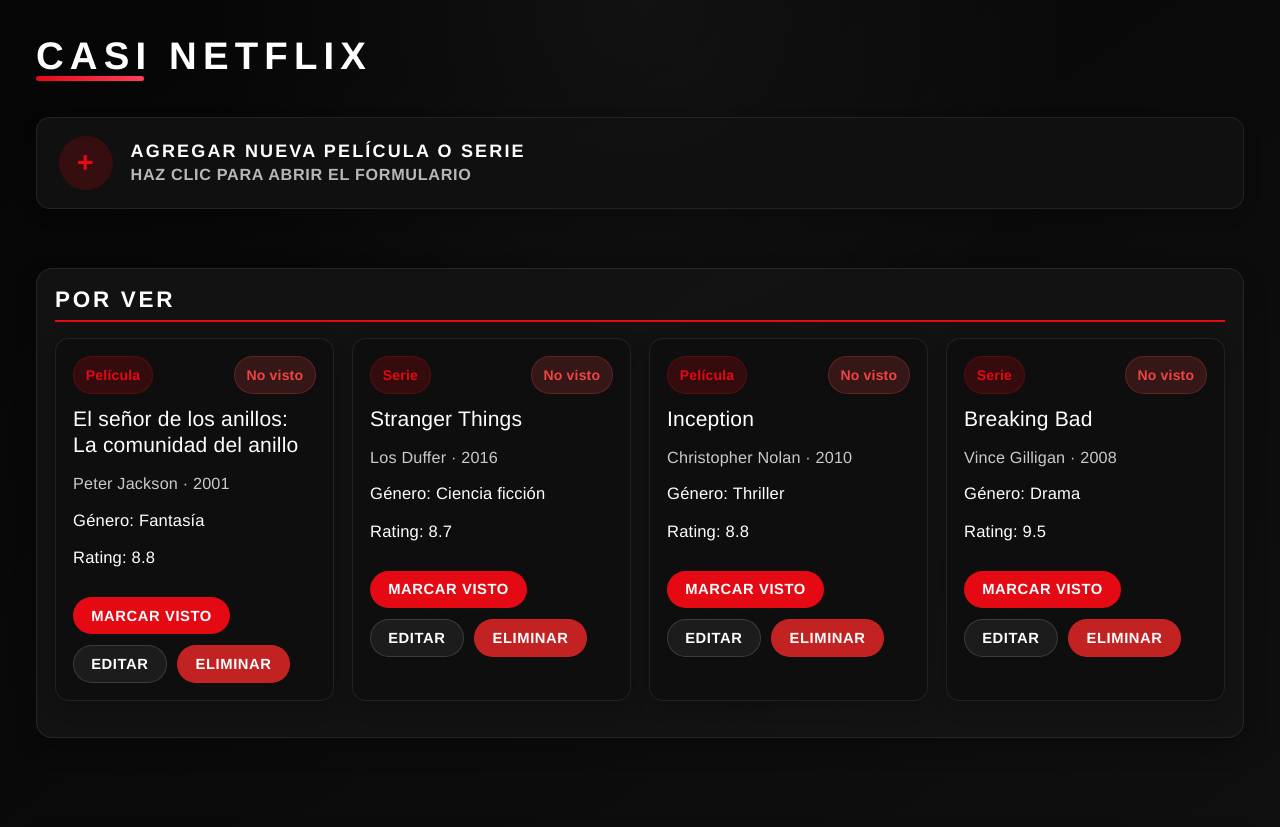
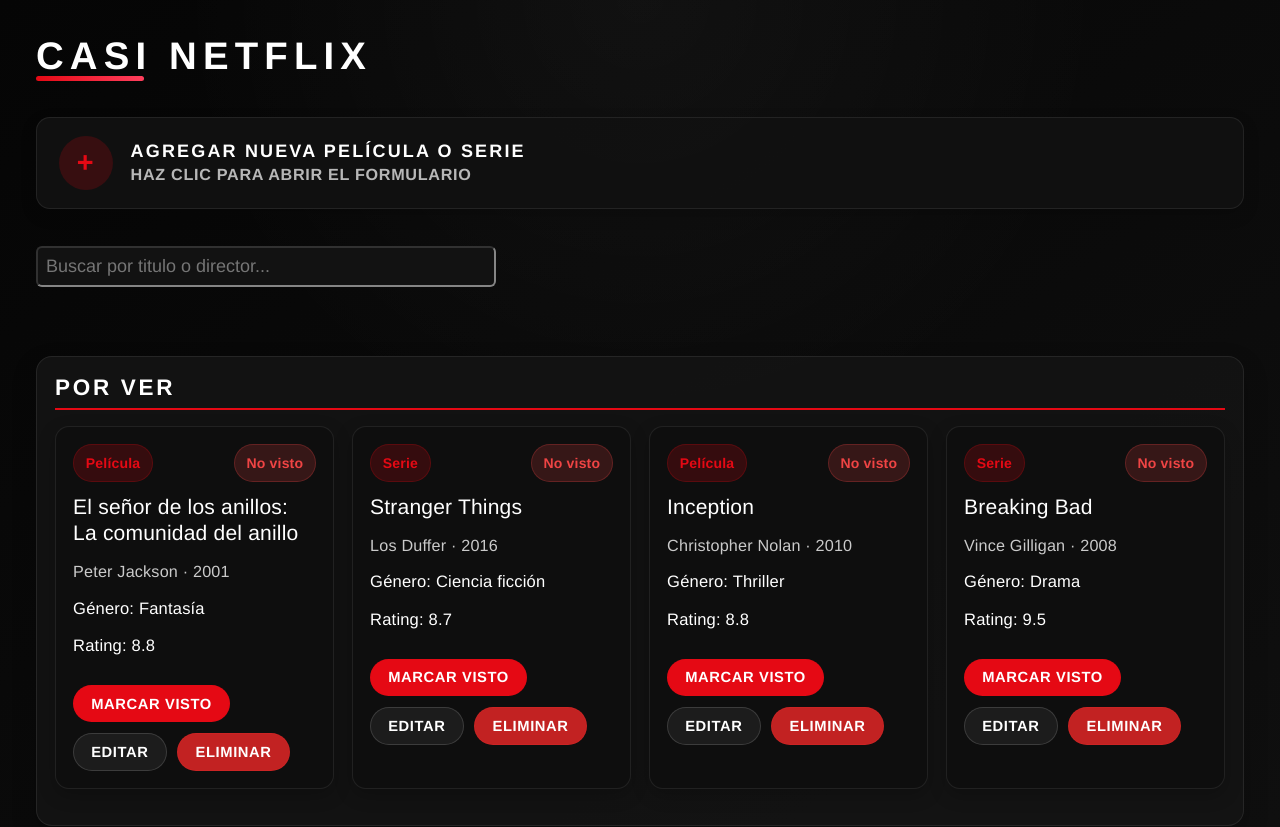
Before and after one commit to valentin-bustamante/27.456.000, a React (Vite) app: page / in a window 1280 px wide. Shown: the top 827 px of the page. Built offline with nearby package versions, Linux system fonts and the light colour scheme.

Commit message:
Agregue la SearchBar por titulo y director

```diff
--- /dev/null
+++ b/src/components/SearchBar/SearchBar.jsx
@@ -0,0 +1,16 @@
+import { memo } from "react";
+import styles from "./SearchBar.module.css";
+
+const SearchBarComponent = ({ value, onChange, placeholder }) => {
+    return (
+        <input
+            type="text"
+            value={value}
+            onChange={onChange}
+            placeholder={placeholder}
+            className={styles["search-bar"]}
+        />
+    );
+};
+
+export const SearchBar = memo(SearchBarComponent);
--- /dev/null
+++ b/src/components/SearchBar/SearchBar.module.css
@@ -0,0 +1,9 @@
+.search-bar {
+    font-size: clamp(1rem, 1vw, 2.1rem);
+    width: 100%;
+    padding: 8px;
+    border-radius: 6px;
+    border-color: 2px solid rgba(229, 9, 20, 0.65);
+    margin: 10px 0;
+    max-width: 460px;
+}
--- a/src/pages/home/home.jsx
+++ b/src/pages/home/home.jsx
@@ -1,5 +1,6 @@
 import { useCallback, useMemo, useState } from "react";
 import { Titulo } from "../../components/titulo/titulo";
+import { SearchBar } from "../../components/SearchBar/SearchBar";
 import { MovieForm } from "../../components/Form/Form";
 import { Button } from "../../components/Button/Button";
 import { ListSection } from "../../components/ListSection/ListSection";
@@ -62,6 +63,9 @@
   });
   const [editingId, setEditingId] = useState(null);
   const [isModalOpen, setIsModalOpen] = useState(false);
+
+
+  const [searchTerm, setSearchTerm] = useState("");
 
   const resetForm = useCallback(() => {
     setForm({
@@ -179,8 +183,17 @@
     setIsModalOpen(false);
   }, [resetForm]);
 
-  const porVer = useMemo(() => arreglo.filter((item) => !item.viewed), [arreglo]);
-  const vistos = useMemo(() => arreglo.filter((item) => item.viewed), [arreglo]);
+  const filteredItems = useMemo(() => {
+    const term = searchTerm.toLowerCase().trim();
+
+    return arreglo.filter((item) =>
+      item.title.toLowerCase().includes(term) ||
+      item.director.toLowerCase().includes(term)
+    );
+  }, [searchTerm, arreglo]);
+
+  const porVer = useMemo(() => filteredItems.filter((item) => !item.viewed), [filteredItems]);
+  const vistos = useMemo(() => filteredItems.filter((item) => item.viewed), [filteredItems]);
 
   return (
     <div className={styles.home}>
@@ -201,6 +214,12 @@
           </div>
         </div>
       </Button>
+
+      <SearchBar
+        value={searchTerm}
+        onChange={(e) => setSearchTerm(e.target.value)}
+        placeholder="Buscar por titulo o director..."
+      />
 
       <ListSection
         title="Por ver"
```
